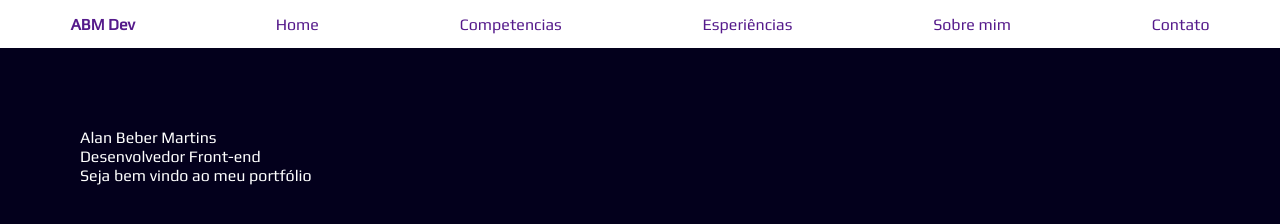
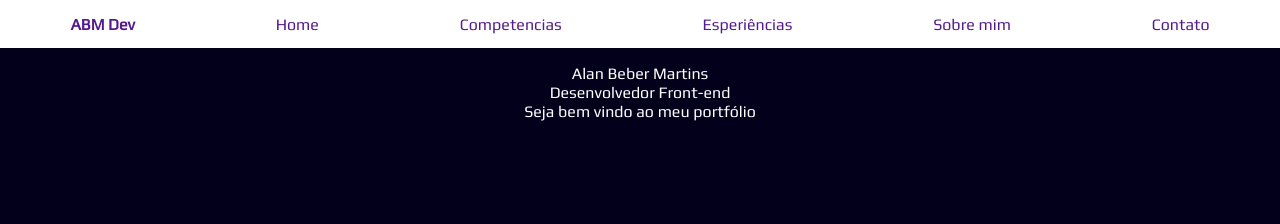
Before and after one commit to alanbebermartins/portifolio-alan-beber-martins, a plain HTML site: page index.html in a window 1280 px wide. Drawn offline with Linux system fonts and the light colour scheme.

Commit message:
centralizando as informações da apresentação

```diff
--- a/css/apresentacao-home.css
+++ b/css/apresentacao-home.css
@@ -1,12 +1,9 @@
 .apresentacao-principal{
-    padding: 5rem 1rem 1rem 5rem;
+    padding: 1rem;
+    text-align: center;
 }
 
 .apresentacao{
     text-align: center;
     border: 1px solid greenyellow;
 }
-
-.apresentacao-nome{
-
-}
```
